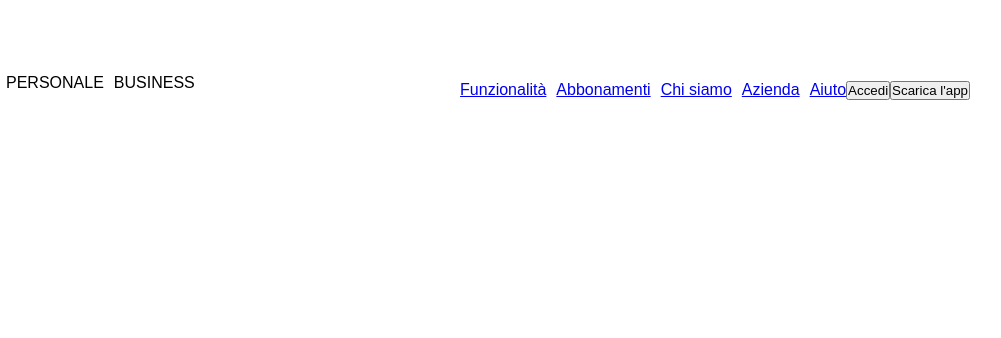
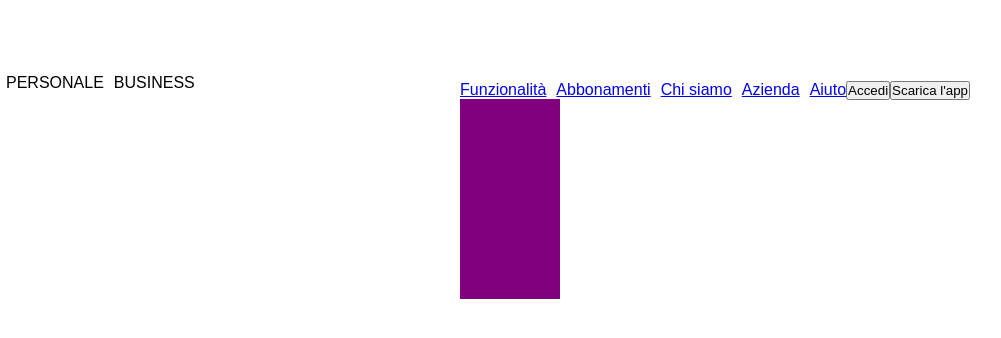
Before and after one commit to giulianapoli/js-html-css-revolut, a plain HTML site: page index.html in a window 1280 px wide. Both pictures are taken after a click on the link "Funzionalità". Shown: the full height of the page, 182-1183 px from the left. Drawn offline with nearby package versions, Linux system fonts and the light colour scheme.

Commit message:
Sets active class

```diff
--- a/index.html
+++ b/index.html
@@ -25,7 +25,7 @@
             <ul>
               <li>
                 <a href="#">Funzionalità</a>
-                <div class="active dropdownContent">
+                <div class="dropdownContent">
 
                 </div>
               </li>
--- a/main.js
+++ b/main.js
@@ -1,7 +1,7 @@
 $(document).ready(function() {
   var optionList = $('ul li > a');
   var dropdownMenu = $('.dropdownContent');
-  var active = $('.active')
+  var active = $('.dropdownContent.active')
 
   // console.log(dropdownMenu);
   // console.log(optionList);
@@ -9,8 +9,9 @@ $(document).ready(function() {
 
 
   optionList.click(function (){
-    $(this).next('.dropdownContent').toggleClass('active');
 
+    $('.dropdownContent').removeClass('active');
+    $(this).next('.dropdownContent').addClass('active');
   });
 
 });
```
